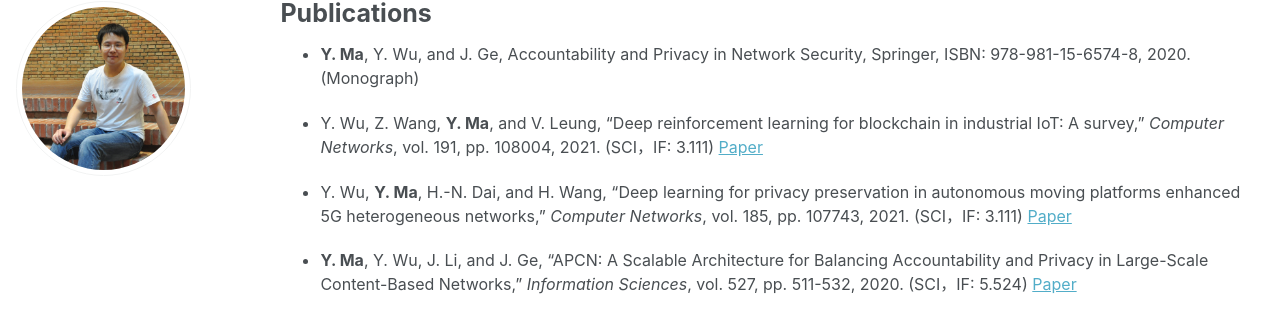
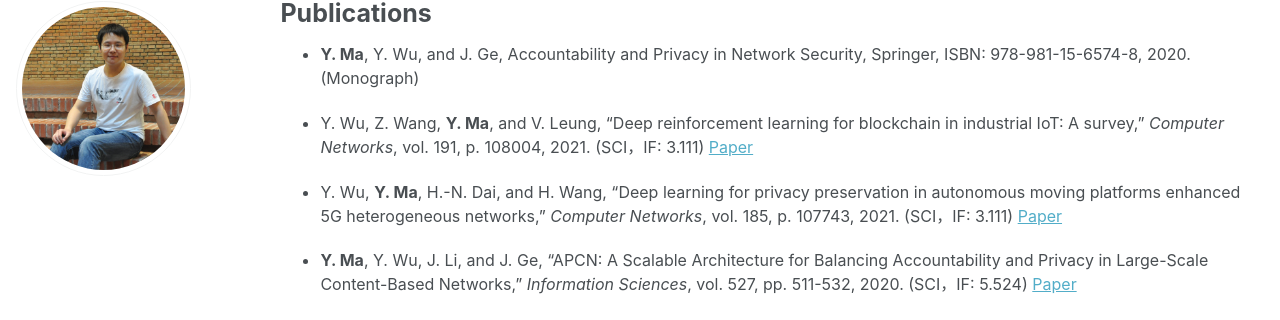
Before and after one commit to MaYuxiang/mayuxiang.github.io, a Jekyll site: the page built from _pages/publications.md, in a window 1280 px wide. Shown: the part 104-424 px from the top of the page. Built offline with Jekyll 4.4.1, drawn with Linux system fonts in a browser that asks for light colours.

```diff
--- a/_pages/publications.md
+++ b/_pages/publications.md
@@ -9,9 +9,9 @@ redirect_from:
 
 *  **Y. Ma**, Y. Wu, and J. Ge, Accountability and Privacy in Network Security, Springer, ISBN: 978-981-15-6574-8, 2020. (Monograph)
 
-*  Y. Wu, Z. Wang, **Y. Ma**, and V. Leung, “Deep reinforcement learning for blockchain in industrial IoT: A survey,” *Computer Networks*, vol. 191, pp. 108004, 2021. (SCI，IF: 3.111) [Paper](https://doi.org/10.1016/j.comnet.2021.108004)
+*  Y. Wu, Z. Wang, **Y. Ma**, and V. Leung, “Deep reinforcement learning for blockchain in industrial IoT: A survey,” *Computer Networks*, vol. 191, p. 108004, 2021. (SCI，IF: 3.111) [Paper](https://doi.org/10.1016/j.comnet.2021.108004)
 
-*  Y. Wu, **Y. Ma**, H.-N. Dai, and H. Wang, “Deep learning for privacy preservation in autonomous moving platforms enhanced 5G heterogeneous networks,” *Computer Networks*, vol. 185, pp. 107743, 2021. (SCI，IF: 3.111) [Paper](https://doi.org/10.1016/j.comnet.2020.107743)
+*  Y. Wu, **Y. Ma**, H.-N. Dai, and H. Wang, “Deep learning for privacy preservation in autonomous moving platforms enhanced 5G heterogeneous networks,” *Computer Networks*, vol. 185, p. 107743, 2021. (SCI，IF: 3.111) [Paper](https://doi.org/10.1016/j.comnet.2020.107743)
 
 *  **Y. Ma**, Y. Wu, J. Li, and J. Ge, “APCN: A Scalable Architecture for Balancing Accountability and Privacy in Large-Scale Content-Based Networks,” *Information Sciences*, vol. 527, pp. 511-532, 2020. (SCI，IF: 5.524) [Paper](https://doi.org/10.1016/j.ins.2019.01.054)
 
```
